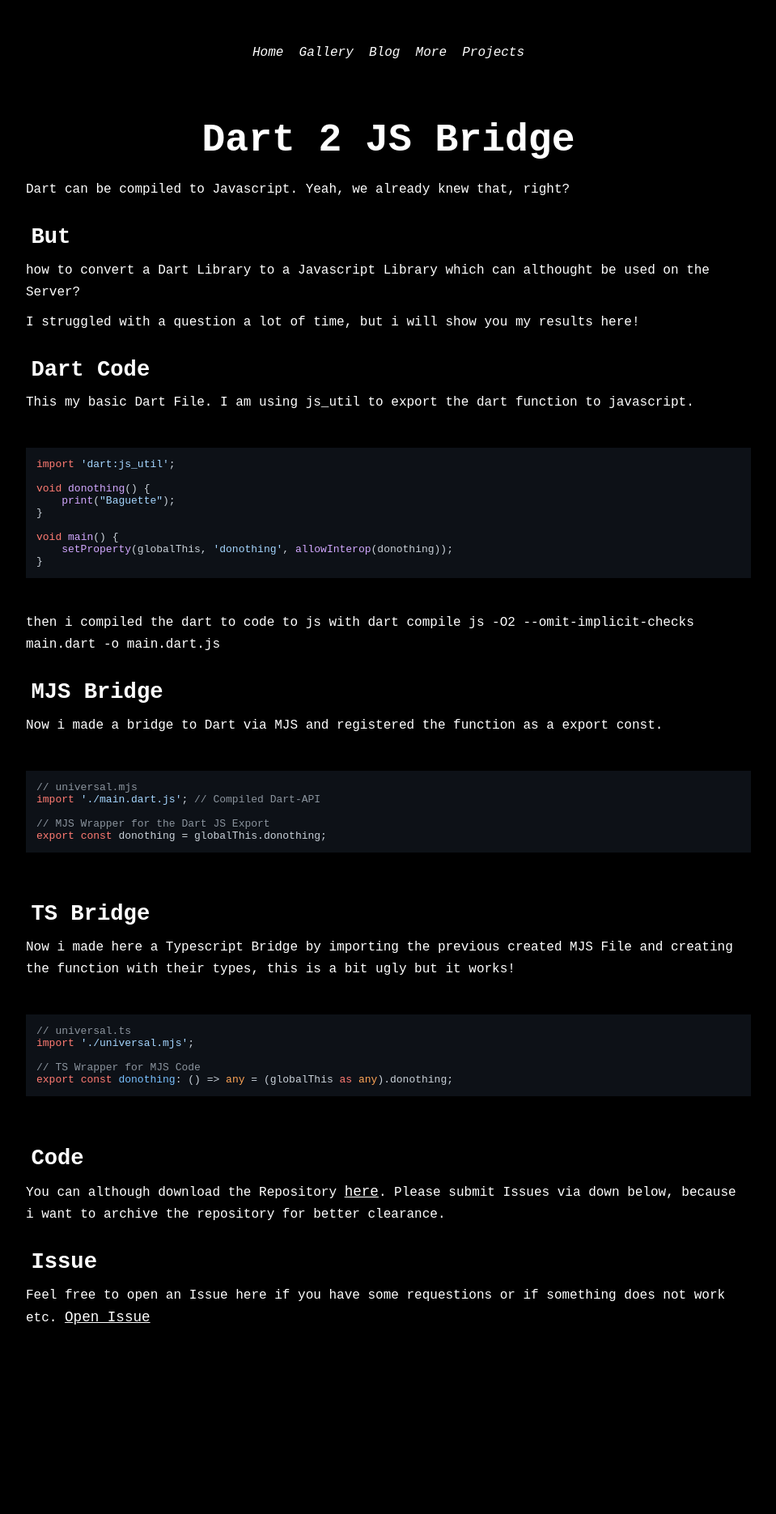
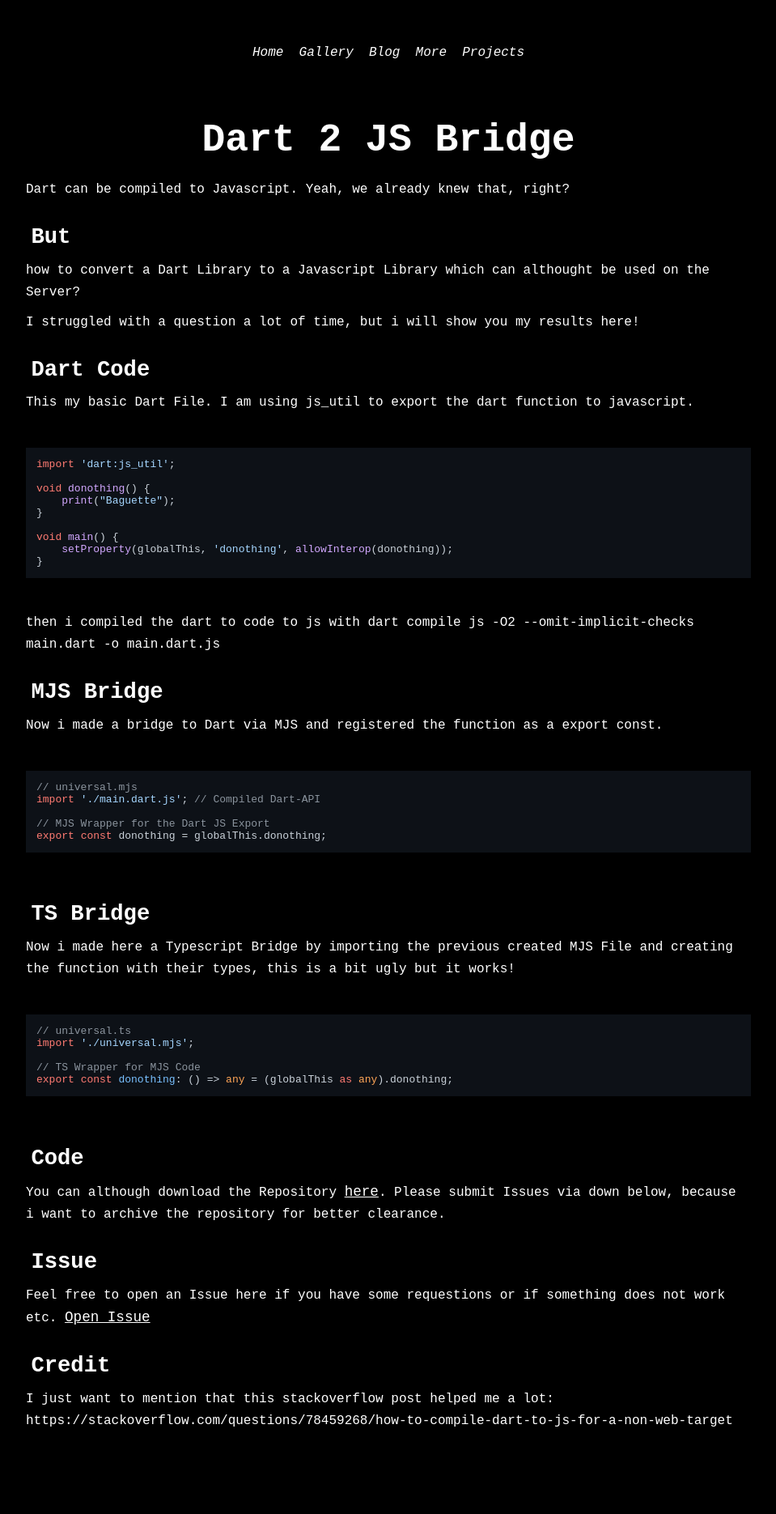
Before and after one commit to ShadowDara/Shadowdara.github.io, a Jekyll site: the page built from _posts/2025-11-20-dart-to-js-bridge.md, in a window 1280 px wide. Shown: the whole page at 81% size, without its empty margins (160-1119 px from the left). Built offline with Jekyll 4.4.1, drawn with Linux system fonts in a browser that asks for light colours; nearby versions of some CDN libraries; before the commit the page ends 1743 px from its top, so only the background shows below that.

Commit message:
Update 2025-11-20-dart-to-js-bridge.md

```diff
--- a/_posts/2025-11-20-dart-to-js-bridge.md
+++ b/_posts/2025-11-20-dart-to-js-bridge.md
@@ -81,3 +81,7 @@
 ### Issue
 Feel free to open an Issue here if you have some requestions
 or if something does not work etc. [Open Issue](https://github.com/ShadowDara/Shadowdara.github.io/issues/new)
+
+### Credit
+I just want to mention that this stackoverflow post helped me a lot:
+https://stackoverflow.com/questions/78459268/how-to-compile-dart-to-js-for-a-non-web-target
```
